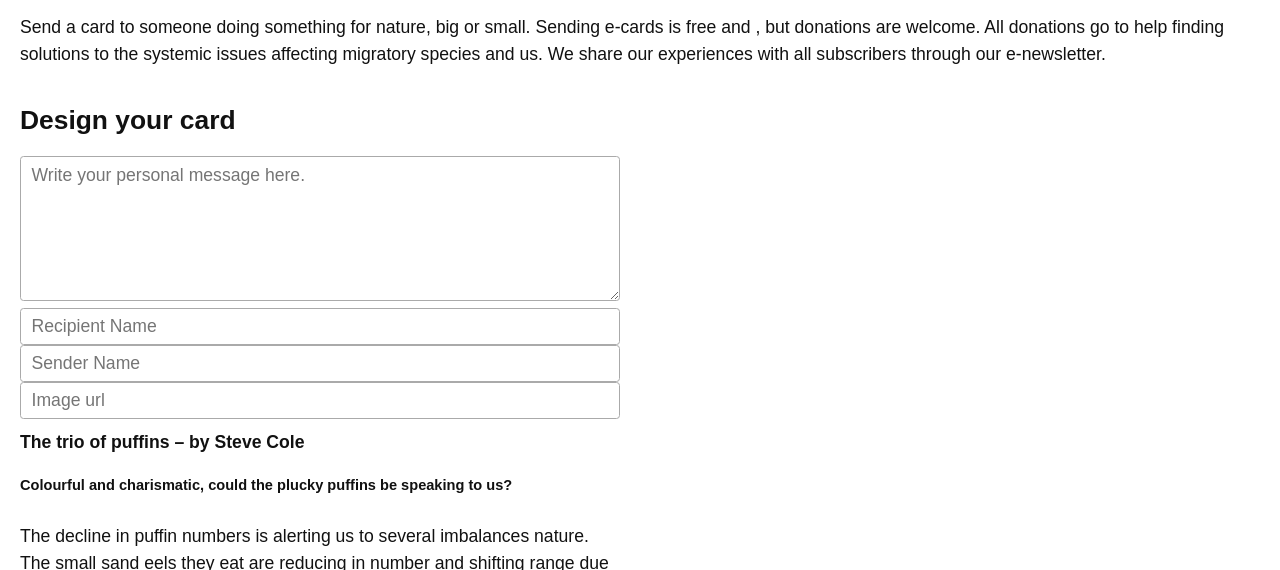
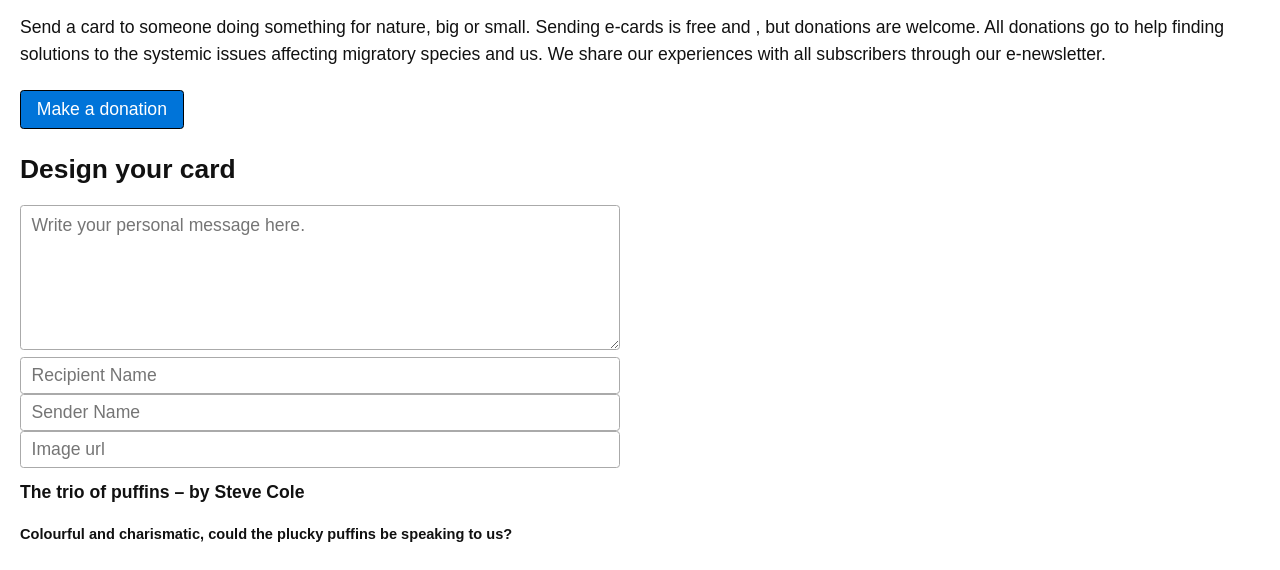
Before and after one commit to LouisWrightDev/html-starter, a website: page index.html in a window 1280 px wide. Shown: the part 160-730 px from the top of the page. Drawn offline with Linux system fonts and the light colour scheme.

Commit message:
Update index.html

```diff
--- a/index.html
+++ b/index.html
@@ -25,7 +25,11 @@
       <p>
         Send a card to someone doing something for nature, big or small.
         Sending e-cards is free and , but donations are welcome. All donations go to help finding solutions to the systemic issues affecting migratory species and us. We share our experiences with all subscribers through our e-newsletter.</p>
-
+        <button
+        onclick="window.location.href='https://www.conservation-without-borders.org/make-a-donation';"
+        style="border:1px solid black;margin-right:5px">
+        Make a donation
+    </button>
 
       <div id="create">
       <h2>Design your card</h2>
```
